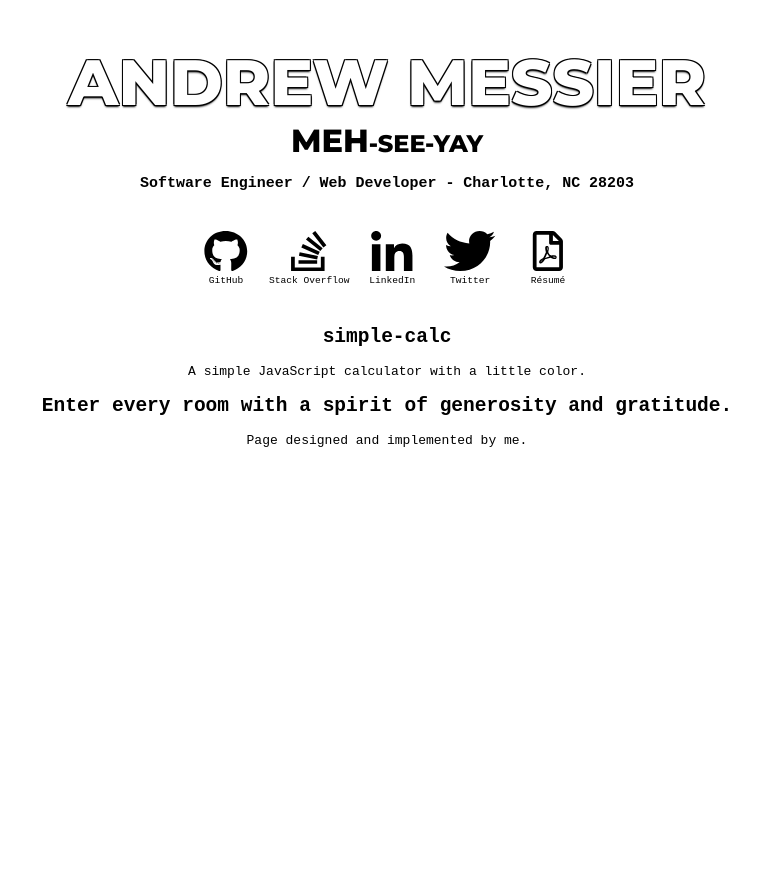
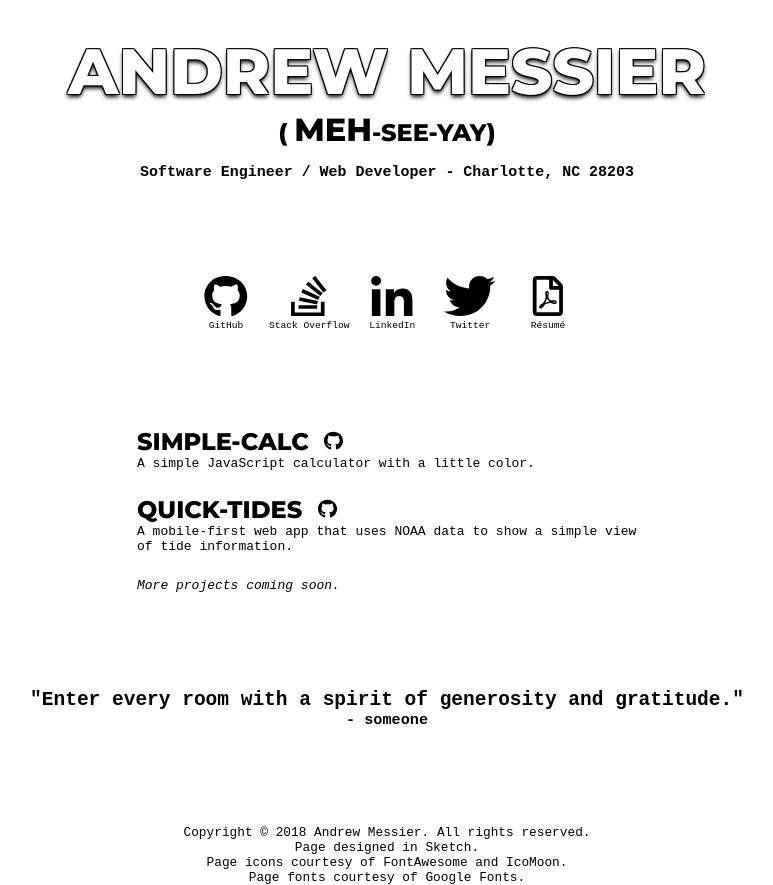
Before and after one commit to messman/messman.github.io, a website built with webpack: page index.html in a window 1280 px wide. Shown: the whole page, without its empty margins (253-1026 px from the left). Before the commit the page ends 800 px from the top, so only its background shows below. Built offline with nearby package versions, Linux system fonts and the light colour scheme.

Commit message:
Add links, add resume

```diff
--- a/index.html
+++ b/index.html
@@ -16,56 +16,91 @@
 	<header>
 		<h1>Andrew Messier</h1>
 		<div class="pronounce">
-			<strong>MEH</strong>-see-yay
+			(
+			<strong>MEH</strong>-see-yay)
 		</div>
 		<h3>Software Engineer / Web Developer - Charlotte, NC 28203</h3>
 	</header>
 	<div class="section icons">
 		<span>
+			<a href="https://github.com/messman">
 				<div>
 					<svg class="icon icon-gh">
 						<use xlink:href="#icon-gh"></use>
 					</svg>
 				</div>
 				<div class="title">GitHub</div>
+			</a>
 		</span>
 		<span>
+			<a href="https://stackoverflow.com/users/7016732/">
 				<svg class="icon icon-so">
 					<use xlink:href="#icon-so"></use>
 				</svg>
 				<div class="title">Stack Overflow</div>
+			</a>
 		</span>
 		<span>
+			<a href="https://linkedin.com/in/andrewgmessier">
 				<svg class="icon icon-li">
 					<use xlink:href="#icon-li"></use>
 				</svg>
 				<div class="title">LinkedIn</div>
+			</a>
 		</span>
 		<span>
+			<a href="https://twitter.com/AndrewGMessier">
 				<svg class="icon icon-tw">
 					<use xlink:href="#icon-tw"></use>
 				</svg>
 				<div class="title">Twitter</div>
+			</a>
 		</span>
 		<span>
+			<a href="resume.pdf">
 				<svg class="icon icon-pdf">
 					<use xlink:href="#icon-pdf"></use>
 				</svg>
 				<div class="title">Résumé</div>
+			</a>
 		</span>
 	</div>
 	<div class="section projects">
-		<div>
+		<div class="project">
+			<a href="https://github.com/messman/simple-calc">
 				<h2>simple-calc</h2>
+				<svg class="icon icon-gh">
+					<use xlink:href="#icon-gh"></use>
+				</svg>
+			</a>
 			<p>A simple JavaScript calculator with a little color.</p>
+		</div>
+		<div class="project">
+			<a href="https://github.com/messman/quick-tides">
+				<h2>quick-tides</h2>
+				<svg class="icon icon-gh">
+					<use xlink:href="#icon-gh"></use>
+				</svg>
+			</a>
+			<p>A mobile-first web app that uses NOAA data to show a simple view of tide information.</p>
+		</div>
+		<div class="project">
+			<p>
+				<em>More projects coming soon.</em>
+			</p>
 		</div>
 	</div>
 	<div class="section quotes">
-		<h2>Enter every room with a spirit of generosity and gratitude.</h2>
+		<h2>"Enter every room with a spirit of generosity and gratitude."</h2>
+		<h3>- someone</h3>
 	</div>
 	<footer>
-		Page designed and implemented by me.
+		<p>Copyright © 2018 Andrew Messier. All rights reserved.</p>
+		<p>Page designed in Sketch.</p>
+		<p>Page icons courtesy of FontAwesome and IcoMoon.</p>
+		<p>Page fonts courtesy of Google Fonts.</p>
 	</footer>
+	<canvas id="render-canvas"></canvas>
 
 	<!-- SVG Icons (IcoMoon and FontAwesome) -->
 	<svg aria-hidden="true" style="position: absolute; width: 0; height: 0; overflow: hidden;" version="1.1" xmlns="http://www.w3.org/2000/svg"
--- a/styles/page.css
+++ b/styles/page.css
@@ -1,6 +1,14 @@
-html, body {
+html {
 	margin: 0;
 	padding: 0;
+	width: 100%;
+	height: 100%;
+}
+body {
+	margin: 0;
+	padding: 1rem;
+	width: 100%;
+	height: 100%;
 }
 
 * {
@@ -12,13 +20,23 @@ body {
 	text-align: center;
 }
 
+a:link {
+	cursor: pointer;
+	display: block;
+}
+a:link, a:visited, a:hover, a:active {
+	text-decoration: none;
+	color: inherit;
+}
+
 header {
 	font-size: .8rem;
+	margin: 1rem 0 3rem 0;
 }
 
 header h1 {
 	font-size: 4rem;
-	margin-bottom: 0;
+	margin: 0;
 	font-family: "Montserrat", sans-serif;
 	font-weight: 800;
 	text-transform: uppercase;
@@ -28,7 +46,7 @@ header h1 {
 		1px -1px 0 #000,
 		-1px 1px 0 #000,
 		1px 1px 0 #000,
-		0px 2px 2px #000;
+		0px 3px 4px #000;
 }
 
 header .pronounce {
@@ -43,9 +61,10 @@ header .pronounce strong {
 	font-weight: 800;
 }
 
-.icons {
-	margin: 2.5rem 0;
+.section {
+	margin: 6rem 0;
 }
+
 .icons::after {
 	float: clear;
 }
@@ -65,3 +84,54 @@ header .pronounce strong {
 	text-align: center;
 	font-size: .6rem;
 }
+
+.projects {
+	text-align: left;
+	margin-left: auto;
+	margin-right: auto;
+	max-width: 500px;
+}
+
+.project {
+	margin: 1.5rem auto;
+}
+
+.project h2 {
+	display: inline-block;
+	font-size: 1.5rem;
+	margin: 0;
+	text-transform: uppercase;
+	font-family: "Montserrat", sans-serif;
+	font-weight: 800;
+}
+
+.project svg {
+	display: inline-block;
+	width: 1.2rem;
+	height: 1.2rem;
+	margin-left: .5rem;
+}
+
+.project p {
+	margin: 0;
+}
+
+.quotes h2, .quotes h3 {
+	margin: 0;
+}
+
+footer {
+	font-size: .8rem;
+}
+footer p {
+	margin: 0;
+}
+
+canvas {
+	position: absolute;
+	top: 0;
+	left: 0;
+	width: 100%;
+	height: 100%;
+	z-index: -1;
+}
```
Also changed, not shown: 1 other file. Lines whose indentation alone changed are shown as unchanged.
